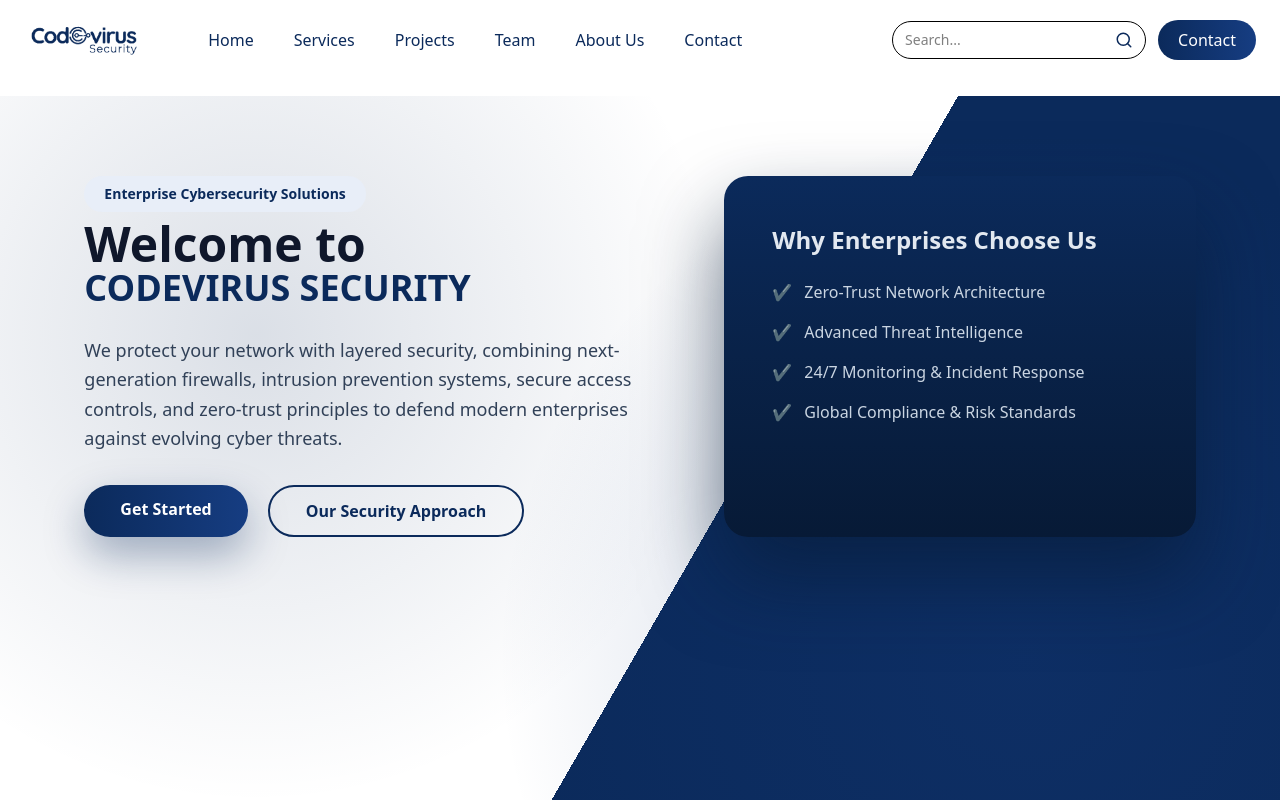
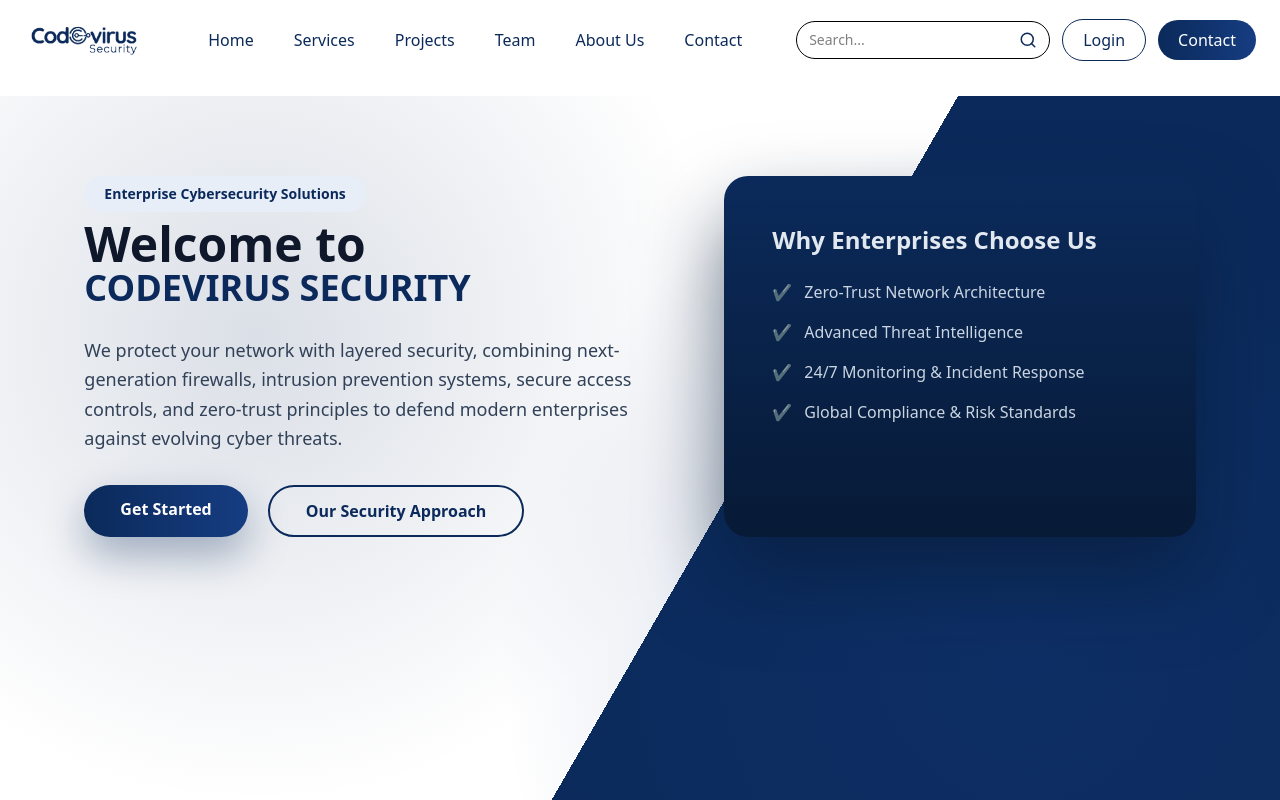
Before and after one commit to Anshika1820/codevirussec, a React app: page / in a window 1280 px wide. Shown: the top 800 px of the page. Built offline with nearby package versions, Linux system fonts and the light colour scheme; the HTML template or start-up script is replaced by a standard one.

Commit message:
Update Navbar.jsx

```diff
--- a/src/Components/Navbar.jsx
+++ b/src/Components/Navbar.jsx
@@ -58,8 +58,10 @@ const Navbar = () => {
           ))}
         </ul>
 
-        {/* SEARCH */}
+        {/* RIGHT SECTION */}
         <div className="ml-auto hidden md:flex items-center gap-3">
+
+          {/* Search */}
           <div className="flex items-center border rounded-full px-3 py-2">
             <input
               type="text"
@@ -77,6 +79,14 @@ const Navbar = () => {
             />
           </div>
 
+          {/* LOGIN BUTTON (restored) */}
+          <Link to="/login">
+            <button className="px-5 py-2 rounded-full border border-[#0b2a5b] text-[#0b2a5b] hover:bg-[#0b2a5b] hover:text-white transition">
+              Login
+            </button>
+          </Link>
+
+          {/* CONTACT BUTTON */}
           <Link to="/contact">
             <button className="px-5 py-2 rounded-full bg-gradient-to-r from-[#0b2a5b] to-[#163d82] text-white">
               Contact
@@ -100,7 +110,8 @@ const Navbar = () => {
             </Link>
           ))}
 
-          {/* Mobile search */}
+          <Link to="/login">Login</Link>
+
           <div className="flex items-center border rounded-full px-3 py-2">
             <input
               type="text"
```
